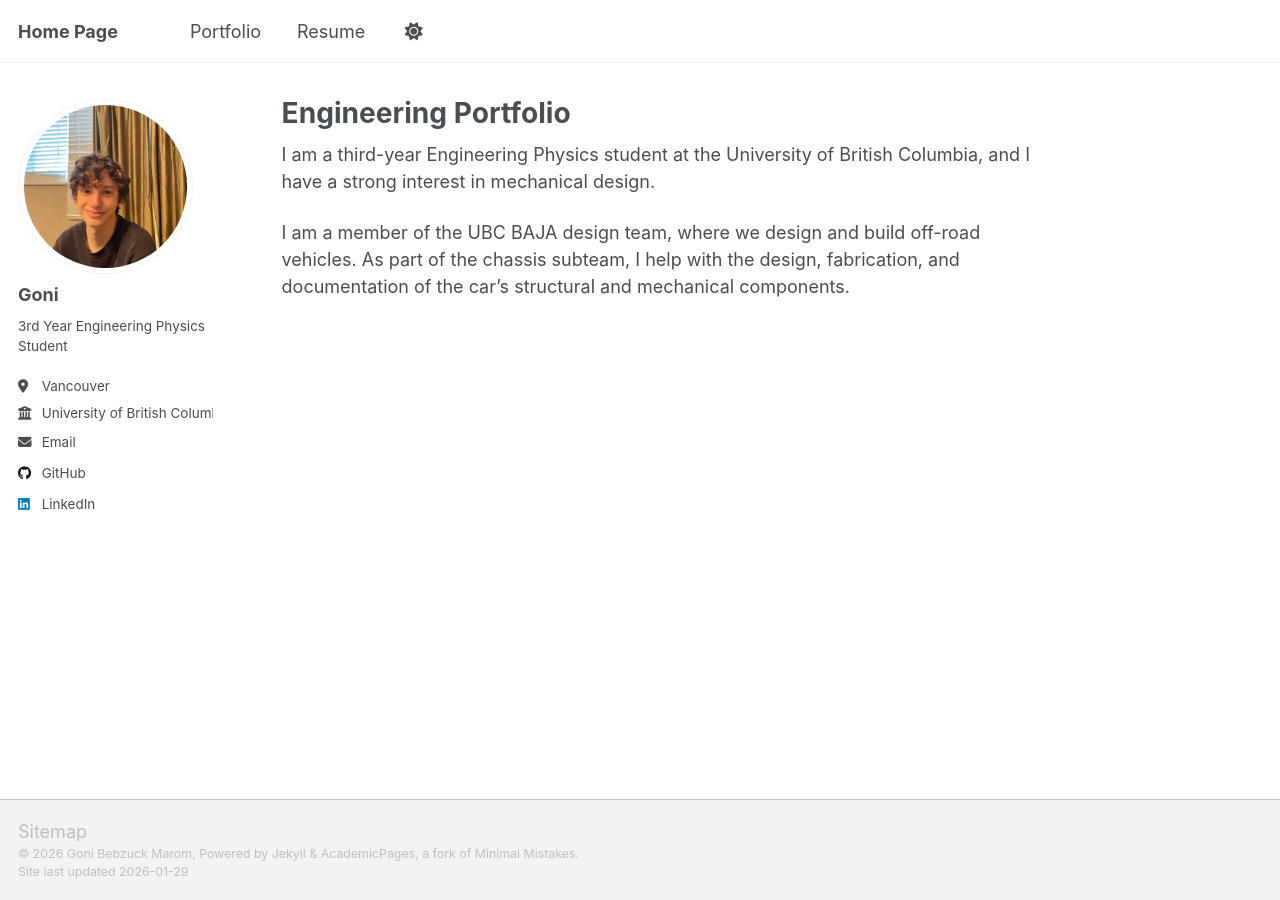
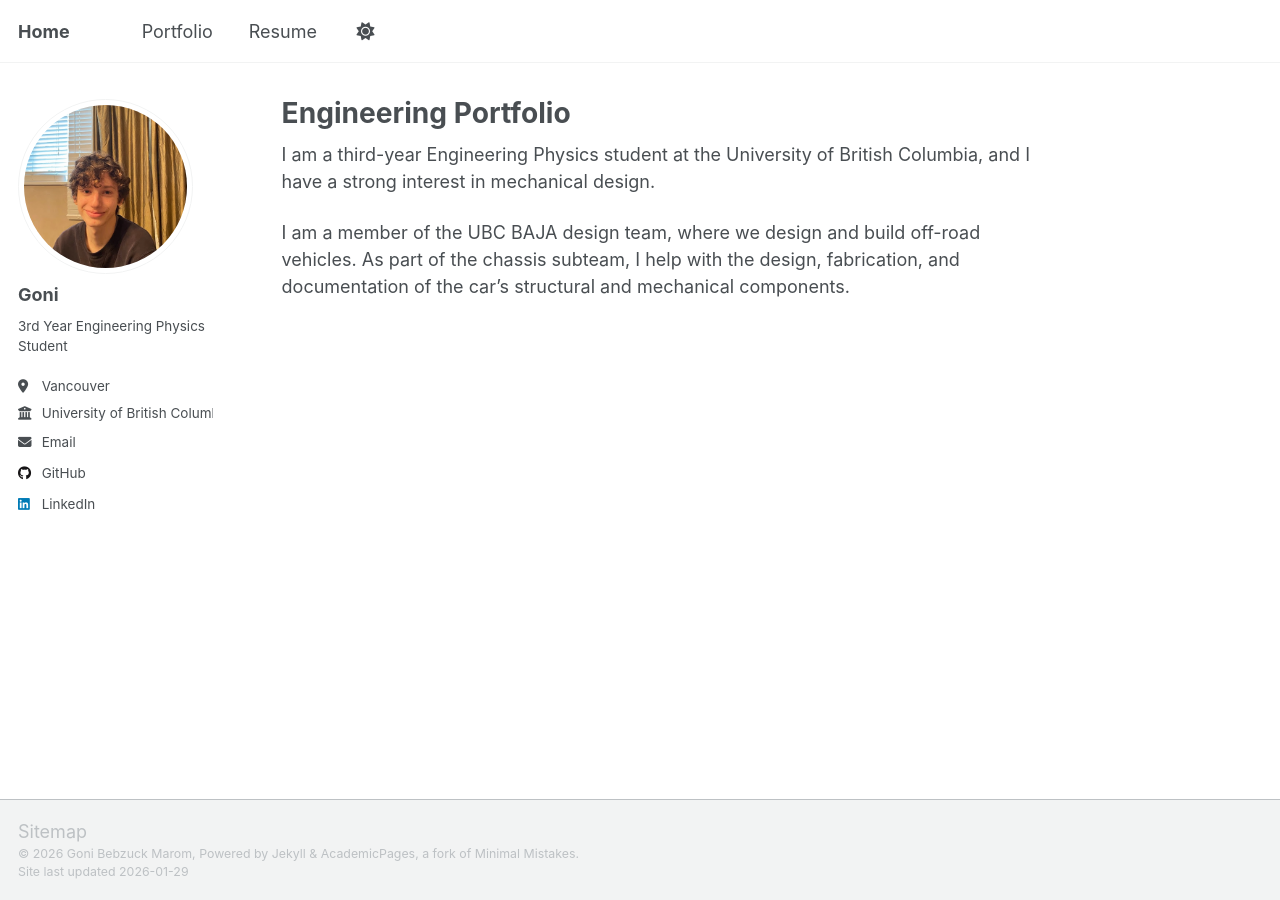
Before and after one commit to GoniBM/gonibm.github.io, a Jekyll site: the page built from _pages/about.md, in a window 1280 px wide. Built offline with Jekyll 4.4.1, drawn with Linux system fonts in a browser that asks for light colours; a script that is not in the unit is left out.

Commit message:
Update _config.yml

```diff
--- a/_config.yml
+++ b/_config.yml
@@ -9,7 +9,7 @@
 # Basic Site Settings
 locale                   : "en-US"
 site_theme               : "default" # Currently available options are "default", "air"
-title                    : "Home Page"
+title                    : "Home"
 title_separator          : "-"
 name                     : &name "Goni Bebzuck Marom"
 description              : &description "Engineering Portfolio"   # Update this with a general description of your site, this is the default if not overridden by a page
```
